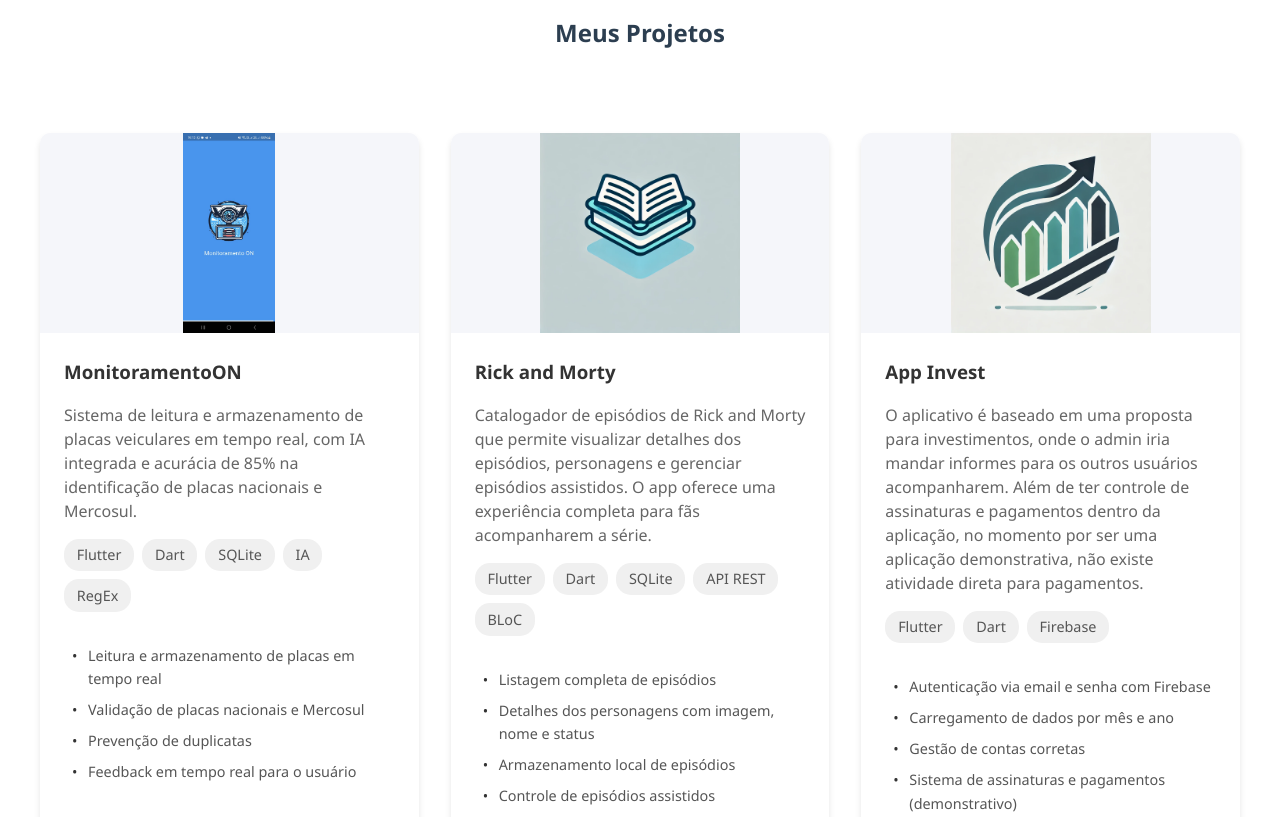
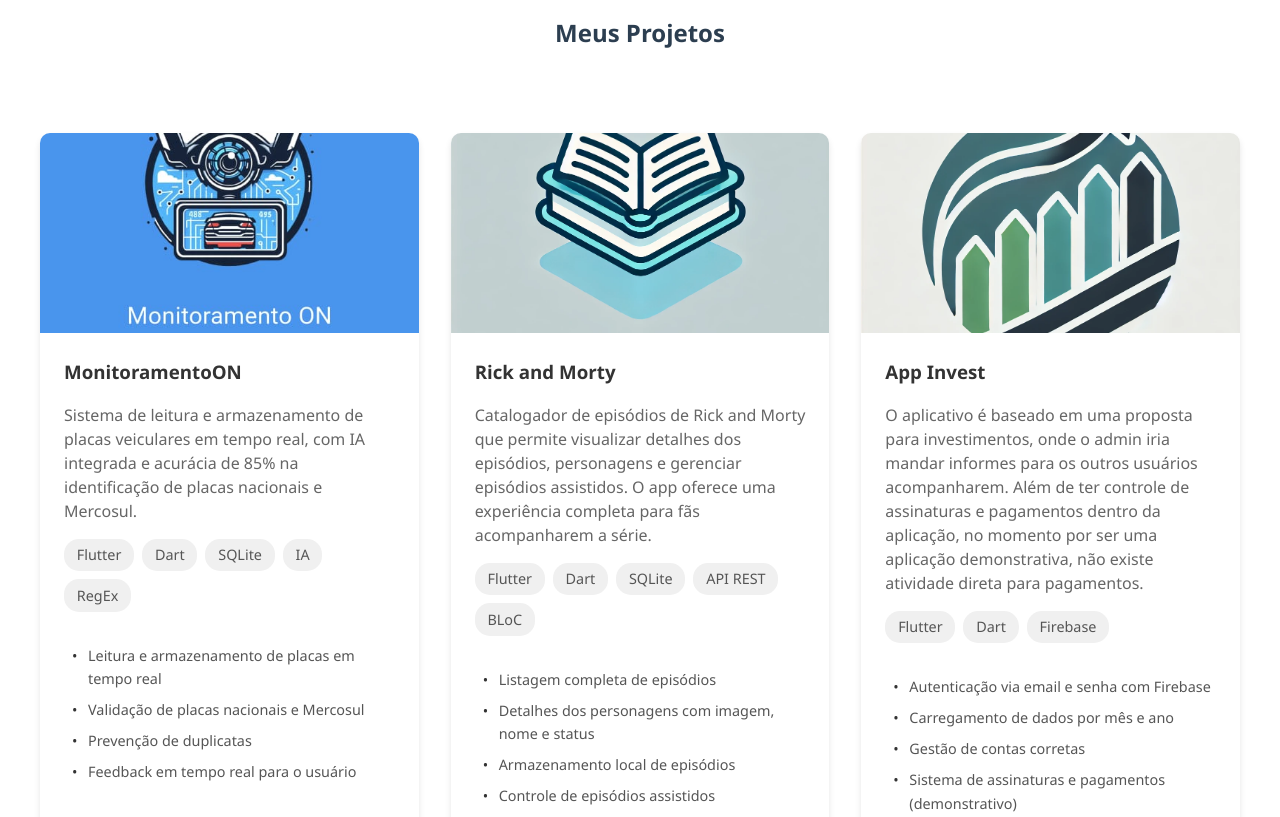
Before and after one commit to lviegas21/lviegas21.github.io, a plain HTML site: page index.html in a window 1280 px wide. Shown: the part 1240-2057 px from the top of the page. Drawn offline with Linux system fonts and the light colour scheme.

Commit message:
fix: corrigindo problema de imagem no style.css

```diff
--- a/css/style.css
+++ b/css/style.css
@@ -151,9 +151,8 @@
 .project-image img {
     width: 100%;
     height: 100%;
-    object-fit: contain;
+    object-fit: cover;
     object-position: center;
-    background-color: #f5f6fa;
 }
 
 .project-info {
```
